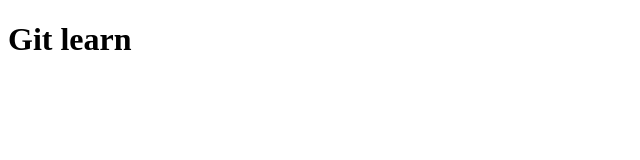
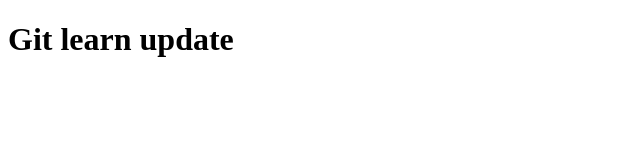
Before and after one commit to sandeepxieno/Git-Learn, a plain HTML site: page index.html in a window 1280 px wide. Shown: the whole page, without its empty margins (0-640 px from the left). Drawn offline with Linux system fonts and the light colour scheme.

Commit message:
update home

```diff
--- a/index.html
+++ b/index.html
@@ -8,6 +8,6 @@
 </head>
 <body>
 
-    <h1>Git learn</h1>
+    <h1>Git learn update</h1>
 </body>
 </html>
```
